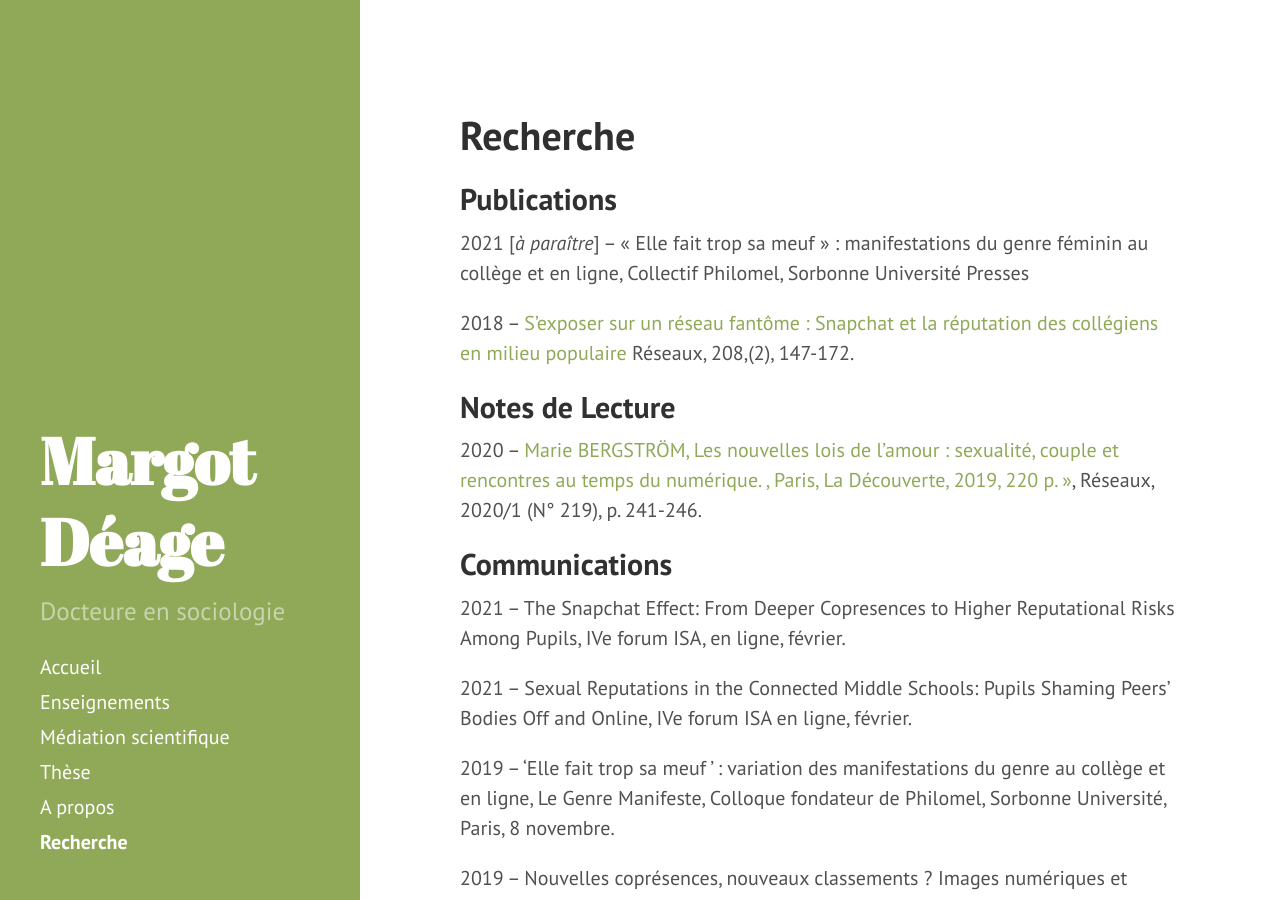
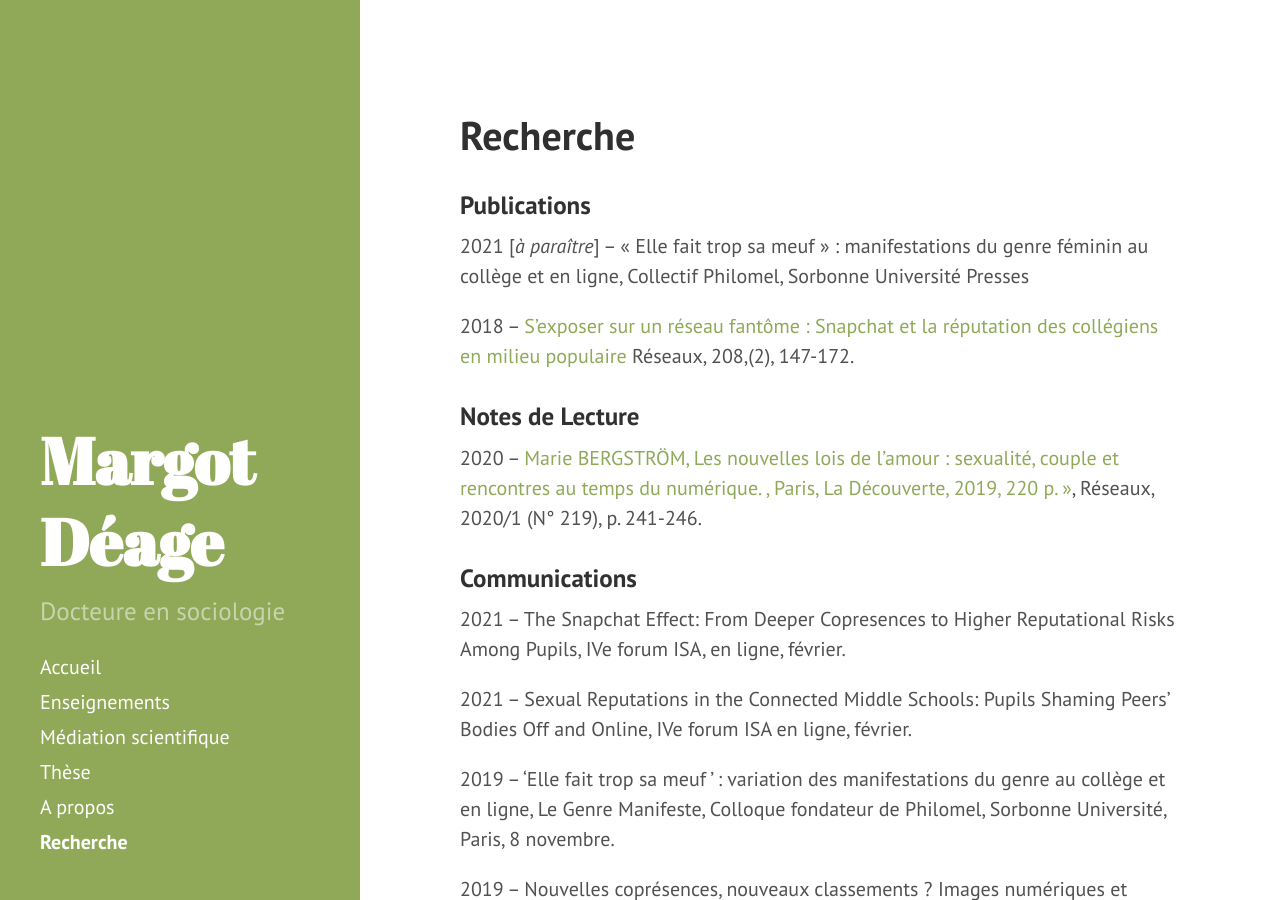
Before and after one commit to margotdeage/margotdeage.github.io, a Jekyll site: the page built from recherche.md, in a window 1280 px wide and 900 px high. Built offline with Jekyll 4.4.1, drawn with Linux system fonts in a browser that asks for light colours.

```diff
--- a/recherche.md
+++ b/recherche.md
@@ -4,17 +4,17 @@ title: Recherche
 ---
 
 
-## Publications
+### Publications
 
 2021 [_à paraître_] – « Elle fait trop sa meuf » : manifestations du genre féminin au collège et en ligne, Collectif Philomel, Sorbonne Université Presses
 
 2018 – [S’exposer sur un réseau fantôme : Snapchat et la réputation des collégiens en milieu populaire](https://www.cairn.info/journal-reseaux-2018-2-page-147.htm) Réseaux, 208,(2), 147-172.
 
-## Notes de Lecture
+### Notes de Lecture
 
 2020 – [Marie BERGSTRÖM, Les nouvelles lois de l’amour : sexualité, couple et rencontres au temps du numérique. , Paris, La Découverte, 2019, 220 p. »](https://www.cairn.info/revue-reseaux-2020-1-page-241.html), Réseaux, 2020/1 (N° 219), p. 241-246.
 
-## Communications
+### Communications
 
 2021 – The Snapchat Effect: From Deeper Copresences to Higher Reputational Risks Among Pupils, IVe forum ISA, en ligne, février.
 
@@ -38,11 +38,11 @@ title: Recherche
 
 2017 – S’exhiber sur un réseau fantôme. Snapchat et la réputation des collégiens en milieu populaire. Discussion : Marie Trespeuch Séminaire interne du GEMASS, Paris, 8 novembre.
 
-## Posters
+### Posters
 
 2019 – The e-Reputation effect : seeing myself seen on Snapchat, ESCM 2019, 6th European Conference on Social Media, Université de Brighton, 13 juin.
 
-## Animation de la recherche
+### Animation de la recherche
 
 2020 - Participation à la troisième séance de l'atelier de lecture "Discussions contemporaines en sciences sociales": Enquêtes de terrain et espaces virtuels: la net-ethnographie et les défis actuels de la recherche de terrain, animé par Yacine Amenna, Cecilia Paradiso, Vincenzo Scamardella et Davide Cacchioni, EHESS, Centre Norbert Elias
 
```
